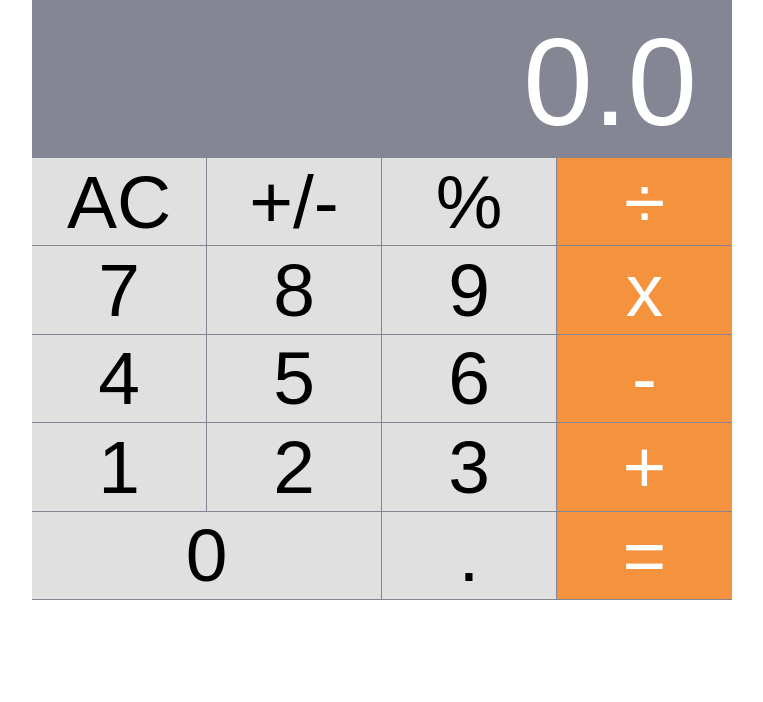
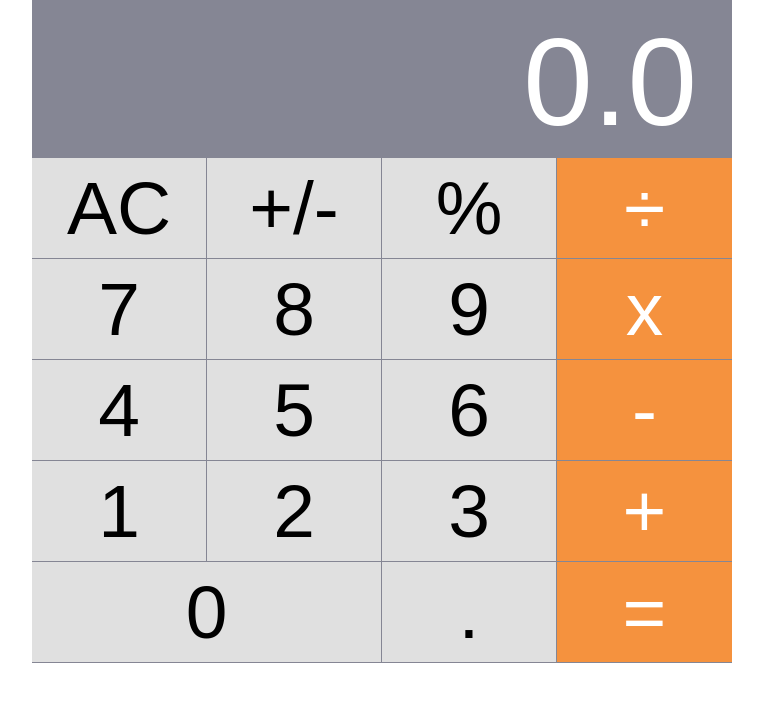
Before and after one commit to davitomix/react-calculator, a React (Create React App) app: page / in a window 1280 px wide. Shown: the top 702 px of the page, without its empty margins (258-1021 px from the left). Built offline with nearby package versions, Linux system fonts and the light colour scheme.

Commit message:
Changed the row height to 100px as requested by TSE

```diff
--- a/src/components/App.css
+++ b/src/components/App.css
@@ -2,6 +2,5 @@
   display: flex;
   flex-direction: column;
   flex-wrap: wrap;
-  height: 600px;
   width: 700px;
 }
--- a/src/components/ButtonPanel.css
+++ b/src/components/ButtonPanel.css
@@ -11,4 +11,5 @@
   margin-bottom: 1px;
   flex: 1 0 auto;
   display: flex;
+  height: 100px;
 }
```
